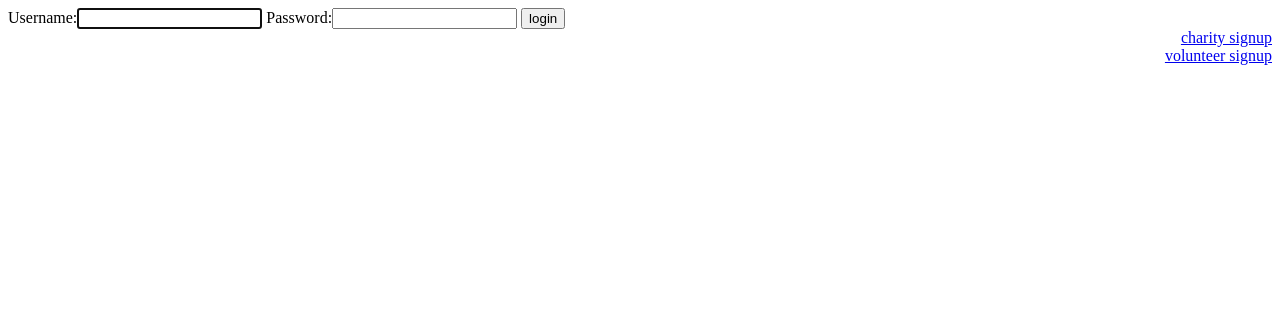
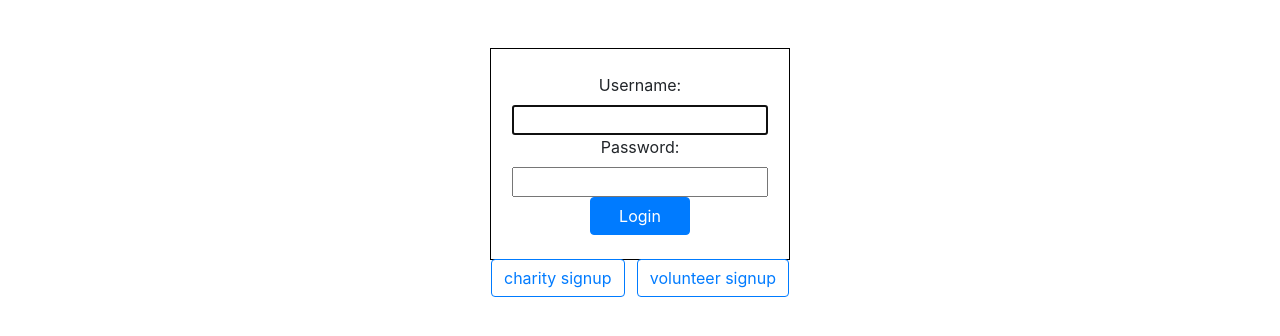
Before and after one commit to qniksefat/volunteering-service-system, a Django app: page /login/ in a window 1280 px wide. Shown: the top 336 px of the page. Run offline with Django 3.2, Linux system fonts and the light colour scheme; some libraries are stand-ins or nearby versions.

Commit message:
basic login style added

```diff
--- a/templates/base.html
+++ b/templates/base.html
@@ -2,7 +2,12 @@
 <html lang="en">
 <head>
     <meta charset="UTF-8">
-    <title>{% block title %}VSS{% endblock %}</title>
+    <link href="//maxcdn.bootstrapcdn.com/bootstrap/4.0.0/css/bootstrap.min.css" rel="stylesheet" id="bootstrap-css">
+    <script src="//maxcdn.bootstrapcdn.com/bootstrap/4.0.0/js/bootstrap.min.js"></script>
+    <script src="//cdnjs.cloudflare.com/ajax/libs/jquery/3.2.1/jquery.min.js"></script>
+    <!------ Include the above in your HEAD tag ---------->
+
+    <link rel="stylesheet" href="https://use.fontawesome.com/releases/v5.0.8/css/all.css">
 </head>
 <body>
 {% block body %}
--- a/templates/login.html
+++ b/templates/login.html
@@ -1,12 +1,17 @@
 {% extends 'base.html' %}
 
 {% block body %}
-    <form method="post">
-        {% csrf_token %}
-        {{ form }}
-        <button type="submit">login</button>
-    </form>
-    <a style="float: right" href="{% url 'charity_signup' %}">charity signup</a>
     <br/>
-    <a style="float: right" href="{% url 'volunteer_signup' %}">volunteer signup</a>
+    <br/>
+    <div style="text-align: center;width: 300px; margin:auto;border:thin solid black">
+        <br/>
+        <form method="post">
+            {% csrf_token %}
+            {{ form }}
+                <button type="submit" class="btn btn-primary btn-block" style="max-width: 100px; margin:auto"> Login  </button>
+            <br/>
+        </form>
+        <a style="float: right;margin: auto" href="{% url 'charity_signup' %}" class="float-left btn btn-outline-primary">charity signup</a>
+        <a style="float: right;margin: auto" href="{% url 'volunteer_signup' %}" class="float-right btn btn-outline-primary">volunteer signup</a>
+    </div>
 {% endblock %}
--- a/templates/signup.html
+++ b/templates/signup.html
@@ -4,6 +4,6 @@
     <form method="post">
         {% csrf_token %}
         {{ form }}
-        <button type="submit">signup</button>
+        <button type="submit" class="btn btn-primary btn-block" style="max-width: 100px; margin:auto">signup</button>
     </form>
 {% endblock %}
```
